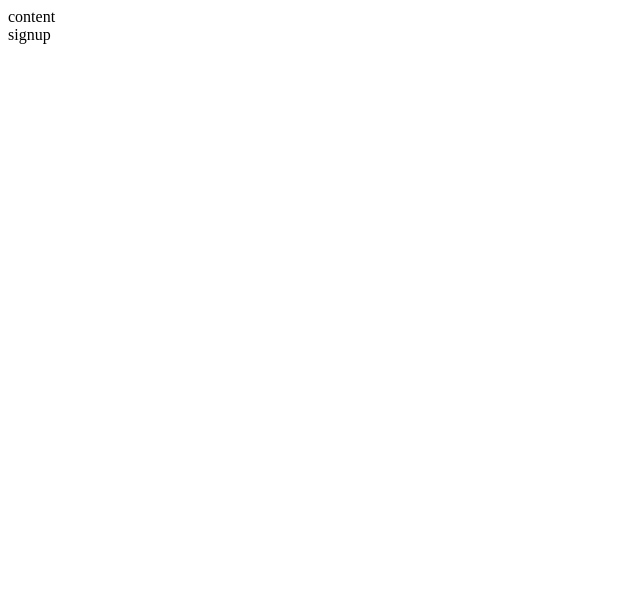
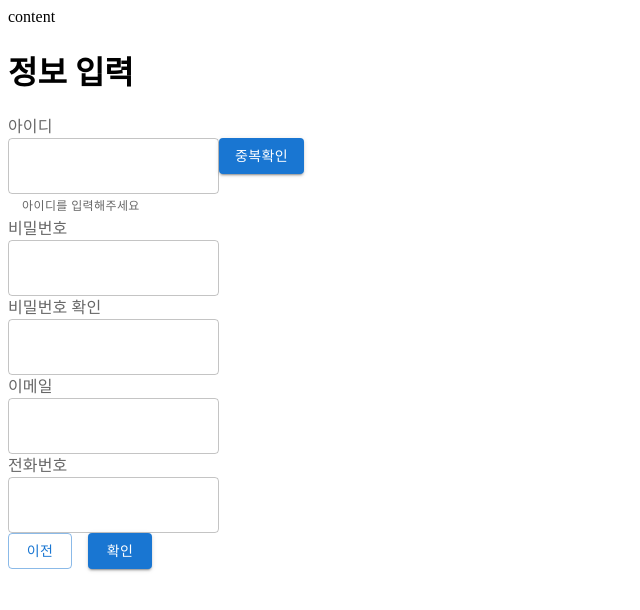
Before and after one commit to oklokr/movie404, a React (Vite) app in the folder front/: page /signup in a window 1280 px wide. Shown: the top 610 px of the page, without its empty margins (0-640 px from the left). Built offline with nearby package versions, Linux system fonts and the light colour scheme.

Commit message:
회원가입 만드는중중

```diff
--- a/front/src/page/auth/signup/index.jsx
+++ b/front/src/page/auth/signup/index.jsx
@@ -1,5 +1,77 @@
+import * as React from "react"
+import Box from "@mui/material/Box"
+import TextField from "@mui/material/TextField"
+import Button from "@mui/material/Button"
+import Stack from "@mui/material/Stack"
+import OutlinedInput from "@mui/material/OutlinedInput"
+import { useState } from "react"
+import { InputLabel } from "@mui/material"
+
+const test = {
+  color: "black",
+}
 function signup() {
-  return <div>signup</div>
+  const [test2, setTest2] = useState("아이디를 입력해주세요")
+
+  function handleChange(e) {
+    const val = e.target.value
+    if (val === "") setTest2("ㅇㅇ")
+  }
+  return (
+    <>
+      <h1 style={test}> 정보 입력 </h1>
+
+      <div>
+        <InputLabel className="input-form--col">아이디 </InputLabel>
+        <TextField
+          id="signup_id"
+          aria-describedby="outlined-weight-helper-text"
+          required
+          helperText={test2}
+          onChange={handleChange}
+        />
+        <Button variant="contained">중복확인</Button>
+      </div>
+      <div>
+        <InputLabel>비밀번호 </InputLabel>
+        <OutlinedInput
+          id="signup_pwd"
+          aria-describedby="outlined-weight-helper-text"
+          required
+        />
+      </div>
+
+      <div>
+        <InputLabel>비밀번호 확인 </InputLabel>
+        <OutlinedInput
+          id="signup_repwd"
+          aria-describedby="outlined-weight-helper-text"
+          required
+        />
+      </div>
+      <div>
+        <InputLabel>이메일 </InputLabel>
+        <OutlinedInput
+          id="signup_email"
+          aria-describedby="outlined-weight-helper-text"
+          required
+        />
+      </div>
+      <div>
+        <InputLabel>전화번호 </InputLabel>
+        <OutlinedInput
+          id="signup_tel"
+          aria-describedby="outlined-weight-helper-text"
+          required
+        />
+      </div>
+
+      <Stack spacing={2} direction="row">
+        <Button variant="outlined">이전</Button>
+        <Button variant="contained">확인</Button>
+      </Stack>
+    </>
+  )
 }
 
 export default signup
--- a/front/src/page/mypage/index.jsx
+++ b/front/src/page/mypage/index.jsx
@@ -1,5 +1,5 @@
 function mypage() {
-  return <div>mypage</div>
+  return <div style={test}>mypage</div>
 }
 
 export default mypage
```
